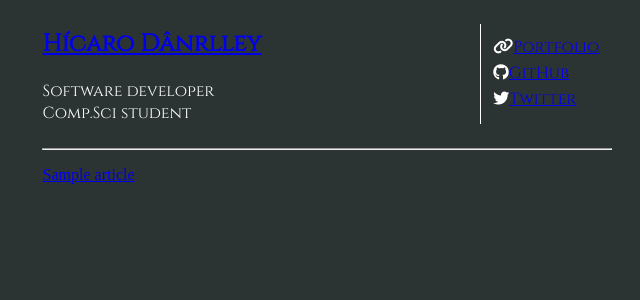
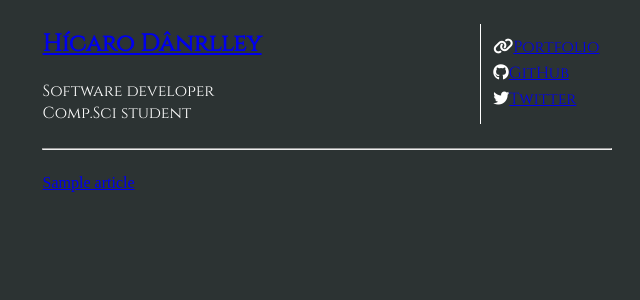
Before and after one commit to HicaroD/HicaroTech, a Django app: page / in a window 1280 px wide. Shown: the top 300 px of the page, without its empty margins (313-953 px from the left). Run offline with Django 4.2, Linux system fonts and the light colour scheme; tables that the repository leaves empty hold one stand-in row (Sample ...); some libraries are stand-ins or nearby versions; some web fonts are replaced.

Commit message:
[Style] Adding initial style to list of articles

```diff
--- a/blog/articles/static/css/articles.css
+++ b/blog/articles/static/css/articles.css
@@ -3,4 +3,19 @@
     margin: 0 auto;
     list-style: none;
     padding-left: 0;
+    font-family: "Metropolis";
 }
+
+.article {
+    display: flex;
+    justify-content: space-between;
+}
+
+.article a:visited {
+    color: #551A8B;
+}
+
+.name {
+    justify-content: center;
+    align-self: center;
+}
```
